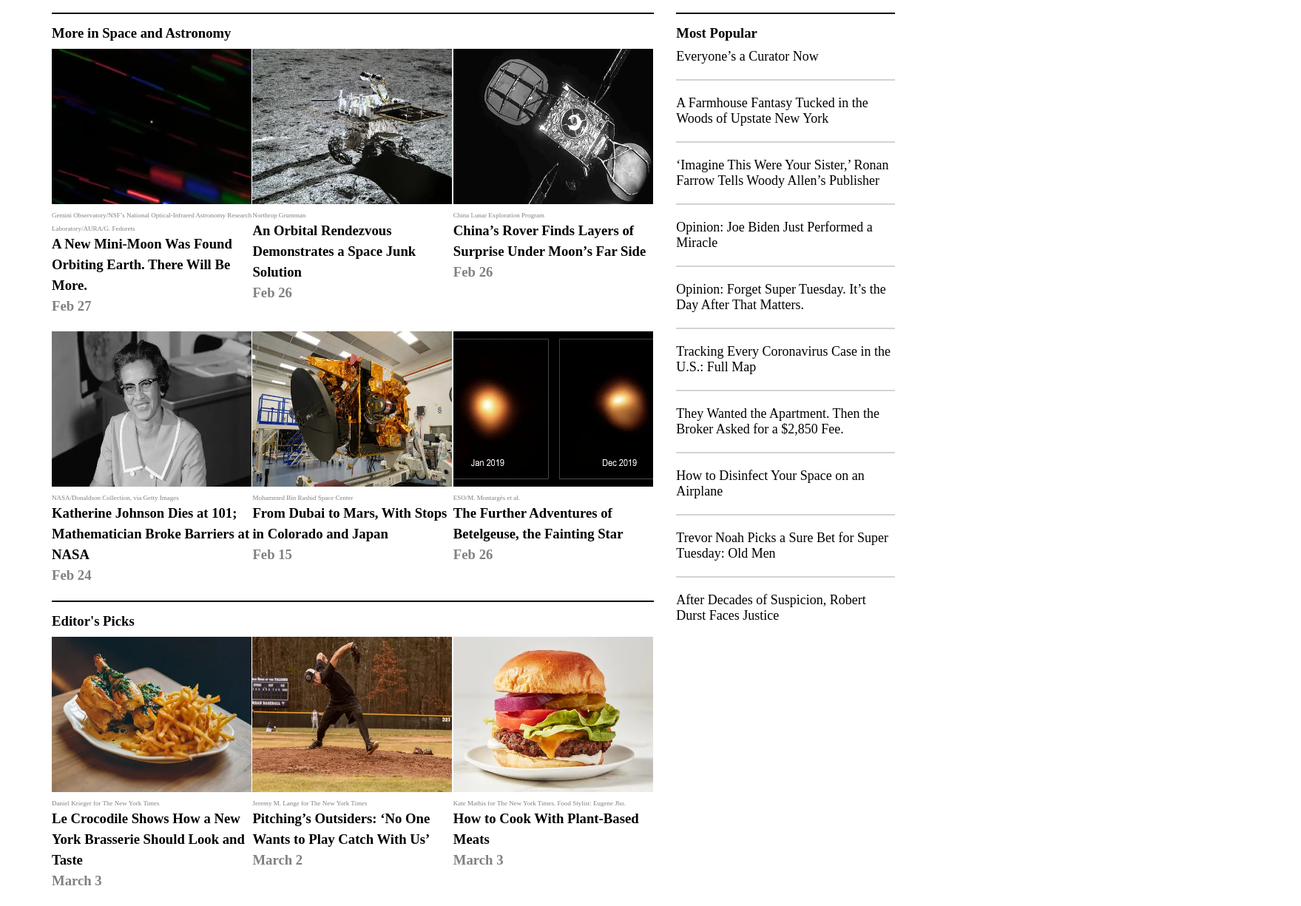
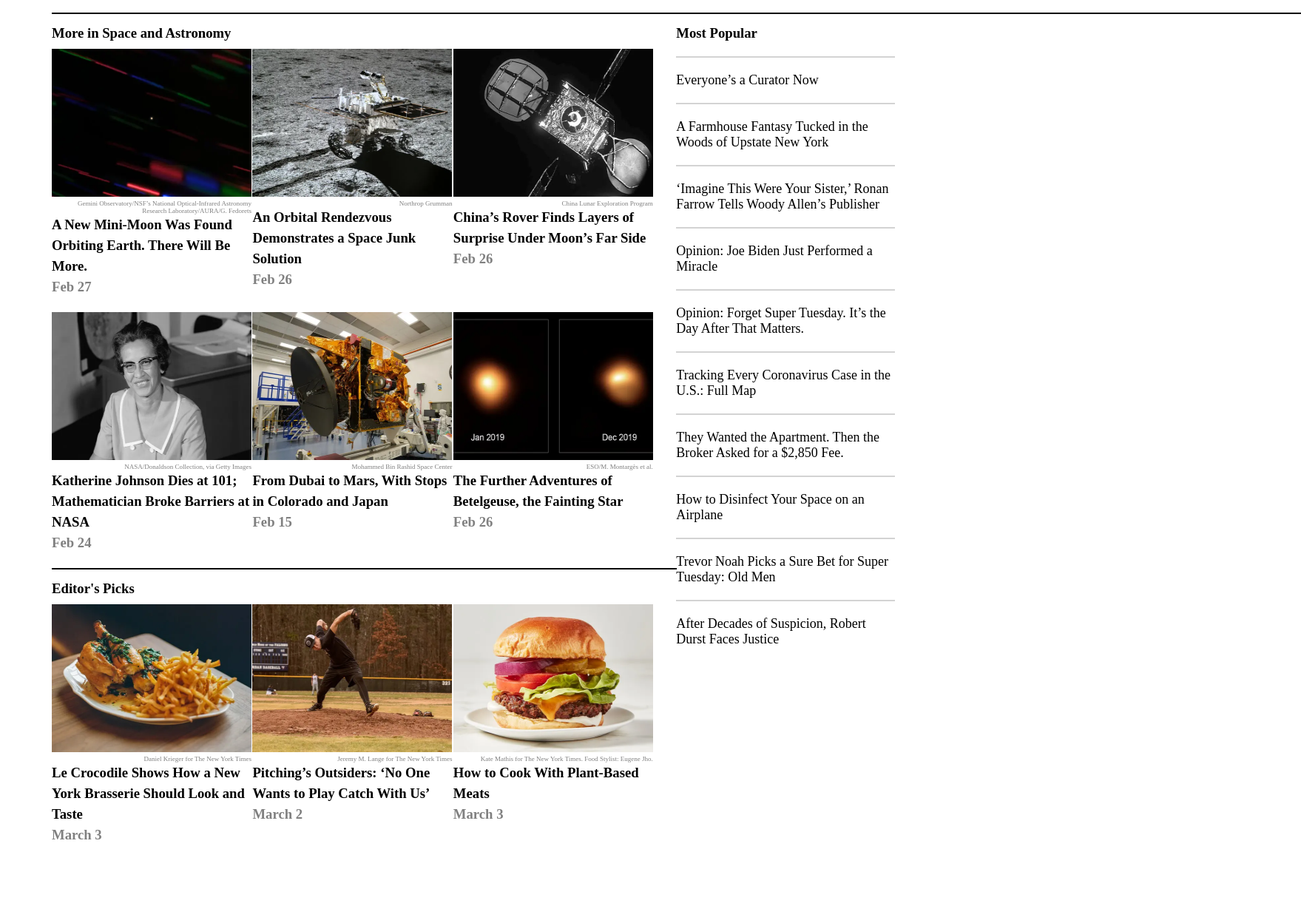
Before and after one commit to YussaMoney/NYT_Clone, a plain HTML site: page index.html in a window 1280 px wide. Shown: the part 7466-8691 px from the top of the page at 74% size, 1759 px wide, since content can reach past the window. After the commit the page ends 8629 px from the top, so only its background shows below. Drawn offline with Linux system fonts and the light colour scheme; files whose address does not match are found by name.

Commit message:
Done With Main in the Body

```diff
--- a/css/style.css
+++ b/css/style.css
@@ -262,6 +262,7 @@ div .h4-bottom {
 .horizontal {
   border: 0.1px solid black;
   margin-bottom: 15px;
+  width: 845px;
 }
 .content10-title {
   margin-bottom: 10px;
@@ -270,7 +271,7 @@ div .h4-bottom {
   text-decoration: underline;
 }
 .content10 img {
-  height: 210px;
+  height: 200px;
   width: 270px;
 }
 .content10-flex-container {
@@ -285,6 +286,7 @@ div .h4-bottom {
   color: gray;
   text-align: right;
   font-size: xx-small;
+  width: 270px;
 }
 
 .content-paragraph {
--- a/index.html
+++ b/index.html
@@ -571,10 +571,10 @@
             <div class="content10-flex-container">
               <div class="img-container">
                 <img src="./img/cosmos img1.webp" alt="cosmos img1" />
-                <small class="content10-img-small"
-                  >Gemini Observatory/NSF’s National Optical-Infrared Astronomy
+                <p class="content10-img-small">
+                  Gemini Observatory/NSF’s National Optical-Infrared Astronomy
                   Research Laboratory/AURA/G. Fedorets
-                </small>
+                </p>
                 <h3 class="content-paragraph">
                   A New Mini-Moon Was Found Orbiting Earth. There Will Be
                   More.<br /><span class="img-date">Feb 27</span>
@@ -582,7 +582,7 @@
               </div>
               <div class="img-container">
                 <img src="./img/cosmos img2.webp" alt="cosmos img2" />
-                <small class="content10-img-small">Northrop Grumman</small>
+                <p class="content10-img-small">Northrop Grumman</p>
                 <h3 class="content-paragraph">
                   An Orbital Rendezvous Demonstrates a Space Junk Solution<br /><span
                     class="img-date"
@@ -592,9 +592,9 @@
               </div>
               <div class="img-container">
                 <img src="./img/cosmos satellite.webp" alt="cosmos satellite" />
-                <small class="content10-img-small"
-                  >China Lunar Exploration Program
-                </small>
+                <p class="content10-img-small">
+                  China Lunar Exploration Program
+                </p>
                 <h3 class="content-paragraph">
                   China’s Rover Finds Layers of Surprise Under Moon’s Far Side
                   <br /><span class="img-date">Feb 26</span>
@@ -604,9 +604,9 @@
             <div class="content10-flex-container">
               <div class="img-container">
                 <img src=".//img/cosmos Johnson.webp" alt="cosmos johnson" />
-                <small class="content10-img-small"
-                  >NASA/Donaldson Collection, via Getty Images</small
-                >
+                <p class="content10-img-small">
+                  NASA/Donaldson Collection, via Getty Images
+                </p>
                 <h3 class="content-paragraph">
                   Katherine Johnson Dies at 101; Mathematician Broke Barriers at
                   NASA<br /><span class="img-date">Feb 24</span>
@@ -614,9 +614,9 @@
               </div>
               <div class="img-container">
                 <img src="./img/cosmos img3.webp" alt="cosmos img3" />
-                <small class="content10-img-small"
-                  >Mohammed Bin Rashid Space Center</small
-                >
+                <p class="content10-img-small">
+                  Mohammed Bin Rashid Space Center
+                </p>
                 <h3 class="content-paragraph">
                   From Dubai to Mars, With Stops in Colorado and Japan<br /><span
                     class="img-date"
@@ -626,9 +626,7 @@
               </div>
               <div class="img-container">
                 <img src="./img/cosmos img4.webp" alt="" />
-                <small class="content10-img-small"
-                  >ESO/M. Montargès et al.</small
-                >
+                <p class="content10-img-small">ESO/M. Montargès et al.</p>
                 <h3 class="content-paragraph">
                   The Further Adventures of Betelgeuse, the Fainting Star<br /><span
                     class="img-date"
@@ -642,9 +640,9 @@
             <div class="content10-flex-container">
               <div class="img-container">
                 <img src="./img/cosmos chicken and chips.webp" alt="" />
-                <small class="content10-img-small"
-                  >Daniel Krieger for The New York Times</small
-                >
+                <p class="content10-img-small">
+                  Daniel Krieger for The New York Times
+                </p>
                 <h3 class="content-paragraph">
                   Le Crocodile Shows How a New York Brasserie Should Look and
                   Taste<br /><span class="img-date">March 3</span>
@@ -652,9 +650,9 @@
               </div>
               <div class="img-container">
                 <img src="./img/cosmos img 5.webp" alt="cosmos img5" />
-                <small class="content10-img-small"
-                  >Jeremy M. Lange for The New York Times</small
-                >
+                <p class="content10-img-small">
+                  Jeremy M. Lange for The New York Times
+                </p>
                 <h3 class="content-paragraph">
                   Pitching’s Outsiders: ‘No One Wants to Play Catch With Us’<br /><span
                     class="img-date"
@@ -664,10 +662,9 @@
               </div>
               <div class="img-container">
                 <img src="./img/cosmos hamburger.webp" alt="cosmos hamburger" />
-                <small class="content10-img-small"
-                  >Kate Mathis for The New York Times. Food Stylist: Eugene
-                  Jho.</small
-                >
+                <p class="content10-img-small">
+                  Kate Mathis for The New York Times. Food Stylist: Eugene Jho.
+                </p>
                 <h3 class="content-paragraph">
                   How to Cook With Plant-Based Meats<br /><span class="img-date"
                     >March 3</span
@@ -680,6 +677,7 @@
           <aside class="right-side">
             <hr class="horizontal" />
             <h3 class="content10-title">Most Popular</h3>
+            <hr />
             <p>Everyone’s a Curator Now</p>
             <hr />
             <p>A Farmhouse Fantasy Tucked in the Woods of Upstate New York</p>
@@ -710,6 +708,11 @@
         </div>
       </section>
     </main>
-    <footer></footer>
+
+    <footer>
+      <section class="footer-head"></section>
+      <section class="footer-mid"></section>
+      <section class="footer-foot"></section>
+    </footer>
   </body>
 </html>
```
